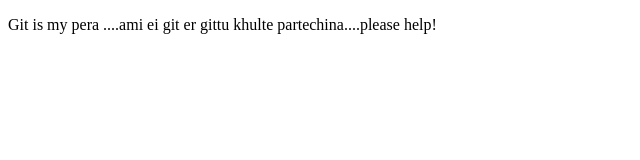
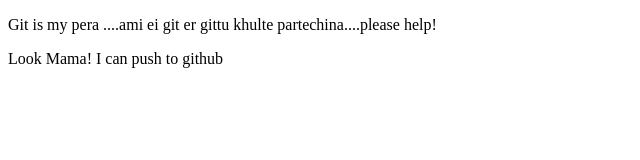
Before and after one commit to Azhar730/My-first-git-push, a plain HTML site: page index.html in a window 1280 px wide. Shown: the whole page, without its empty margins (0-640 px from the left). Drawn offline with Linux system fonts and the light colour scheme.

Commit message:
learned github

```diff
--- a/index.html
+++ b/index.html
@@ -7,5 +7,6 @@
 </head>
 <body>
     <p>Git is my pera ....ami ei git er gittu khulte partechina....please help!</p>
+    <p>Look Mama! I can push to github</p>
 </body>
 </html>
```
